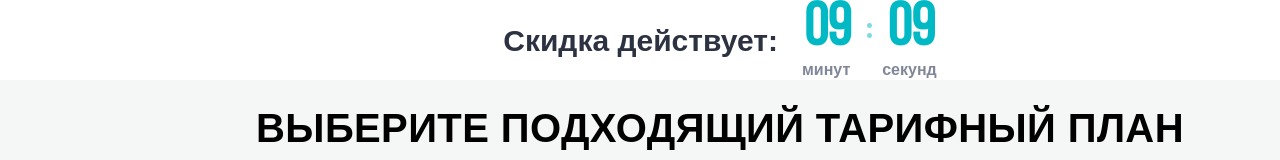
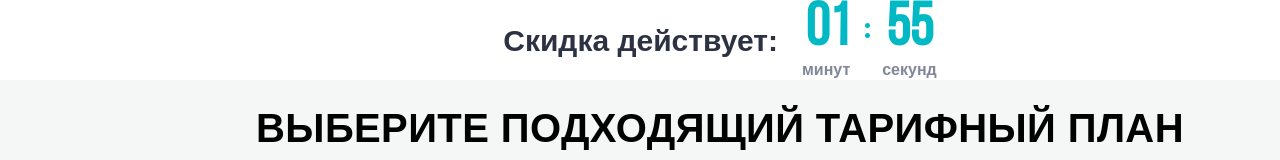
Before and after one commit to LenaRybinskova/sale_timer, a Next.js app: page / in a window 1280 px wide. Shown: the top 160 px of the page. Built offline with nearby package versions, Linux system fonts and the light colour scheme.

Commit message:
add timer, checkbox

```diff
--- a/public/assets/icons/Dot.tsx
+++ b/public/assets/icons/Dot.tsx
@@ -2,7 +2,7 @@ import {Ref, SVGProps, forwardRef, memo} from 'react';
 
 const DotIconSVG = (props: SVGProps<SVGSVGElement>, ref: Ref<SVGSVGElement>) => (
     <svg width="5" height="5" viewBox="0 0 5 5" fill="none" xmlns="http://www.w3.org/2000/svg" {...props} >
-        <circle cx="2.50366" cy="2.5" r="2.5" fill="#01B9C5"/>
+        <circle cx="2.50366" cy="2.5" r="2.5" fill="currentColor"/>
     </svg>
 );
 const ForwardRef = forwardRef(DotIconSVG);
--- a/src/app/layout.tsx
+++ b/src/app/layout.tsx
@@ -1,15 +1,15 @@
 import './globals.css';
 import Header from '@/common/components/Header';
-import Main from '@/common/components/Main';
+import {TimerProvider} from '@/common/utils/TimerProvider';
 
-export default function RootLayout({children}: Readonly<{ children: React.ReactNode }>) {
-
-
+export default function RootLayout({children}: { children: React.ReactNode }) {
     return (
-        <html lang="en" suppressHydrationWarning>
-        <body className={'flex  flex-col w-full'}>
-        <Header/>
-        <Main/>
+        <html lang="en">
+        <body className={'flex flex-col w-full'}>
+          <TimerProvider>
+              <Header/>
+              {children}
+          </TimerProvider>
         </body>
         </html>
     );
--- a/src/app/page.tsx
+++ b/src/app/page.tsx
@@ -1,103 +1,7 @@
-import Image from "next/image";
+import Main from '../common/components/Main';
 
 export default function Home() {
   return (
-    <div className="font-sans grid grid-rows-[20px_1fr_20px] items-center justify-items-center min-h-screen p-8 pb-20 gap-16 sm:p-20">
-      <main className="flex flex-col gap-[32px] row-start-2 items-center sm:items-start">
-        <Image
-          className="dark:invert"
-          src="/next.svg"
-          alt="Next.js logo"
-          width={180}
-          height={38}
-          priority
-        />
-        <ol className="font-mono list-inside list-decimal text-sm/6 text-center sm:text-left">
-          <li className="mb-2 tracking-[-.01em]">
-            Get started by editing{" "}
-            <code className="bg-black/[.05] dark:bg-white/[.06] font-mono font-semibold px-1 py-0.5 rounded">
-              src/app/page.tsx
-            </code>
-            .
-          </li>
-          <li className="tracking-[-.01em]">
-            Save and see your changes instantly.
-          </li>
-        </ol>
-
-        <div className="flex gap-4 items-center flex-col sm:flex-row">
-          <a
-            className="rounded-full border border-solid border-transparent transition-colors flex items-center justify-center bg-foreground text-background gap-2 hover:bg-[#383838] dark:hover:bg-[#ccc] font-medium text-sm sm:text-base h-10 sm:h-12 px-4 sm:px-5 sm:w-auto"
-            href="https://vercel.com/new?utm_source=create-next-app&utm_medium=appdir-template-tw&utm_campaign=create-next-app"
-            target="_blank"
-            rel="noopener noreferrer"
-          >
-            <Image
-              className="dark:invert"
-              src="/vercel.svg"
-              alt="Vercel logomark"
-              width={20}
-              height={20}
-            />
-            Deploy now
-          </a>
-          <a
-            className="rounded-full border border-solid border-black/[.08] dark:border-white/[.145] transition-colors flex items-center justify-center hover:bg-[#f2f2f2] dark:hover:bg-[#1a1a1a] hover:border-transparent font-medium text-sm sm:text-base h-10 sm:h-12 px-4 sm:px-5 w-full sm:w-auto md:w-[158px]"
-            href="https://nextjs.org/docs?utm_source=create-next-app&utm_medium=appdir-template-tw&utm_campaign=create-next-app"
-            target="_blank"
-            rel="noopener noreferrer"
-          >
-            Read our docs
-          </a>
-        </div>
-      </main>
-      <footer className="row-start-3 flex gap-[24px] flex-wrap items-center justify-center">
-        <a
-          className="flex items-center gap-2 hover:underline hover:underline-offset-4"
-          href="https://nextjs.org/learn?utm_source=create-next-app&utm_medium=appdir-template-tw&utm_campaign=create-next-app"
-          target="_blank"
-          rel="noopener noreferrer"
-        >
-          <Image
-            aria-hidden
-            src="/file.svg"
-            alt="File icon"
-            width={16}
-            height={16}
-          />
-          Learn
-        </a>
-        <a
-          className="flex items-center gap-2 hover:underline hover:underline-offset-4"
-          href="https://vercel.com/templates?framework=next.js&utm_source=create-next-app&utm_medium=appdir-template-tw&utm_campaign=create-next-app"
-          target="_blank"
-          rel="noopener noreferrer"
-        >
-          <Image
-            aria-hidden
-            src="/window.svg"
-            alt="Window icon"
-            width={16}
-            height={16}
-          />
-          Examples
-        </a>
-        <a
-          className="flex items-center gap-2 hover:underline hover:underline-offset-4"
-          href="https://nextjs.org?utm_source=create-next-app&utm_medium=appdir-template-tw&utm_campaign=create-next-app"
-          target="_blank"
-          rel="noopener noreferrer"
-        >
-          <Image
-            aria-hidden
-            src="/globe.svg"
-            alt="Globe icon"
-            width={16}
-            height={16}
-          />
-          Go to nextjs.org →
-        </a>
-      </footer>
-    </div>
+    <Main/>
   );
 }
--- a/src/common/components/Header.tsx
+++ b/src/common/components/Header.tsx
@@ -1,25 +1,60 @@
 'use client';
 import DotIconSVG from '../../../public/assets/icons/Dot'
-
+import {useState, useEffect} from 'react';
+import {useTimerContext} from '@/common/utils/TimerProvider';
 
 export default function Header() {
+    console.log('ререндер Header')
+    const [timeLeft, setTimeLeft] = useState(120);
 
+    const context = useTimerContext();
+    if (!context) return null;
+    const {endTime, setEndTime, setCriticalTime} = context;
 
+    useEffect(() => {
+        const timer = setInterval(() => {
+            setTimeLeft(prev => {
+                const newTime = prev - 1;
+
+                if (newTime === 30) {
+                    setCriticalTime(true);
+                }
+
+                if (newTime <= 0) {
+                    clearInterval(timer);
+                    setEndTime(true);
+                    return 0;
+                }
+
+                return newTime;
+            });
+        }, 1000);
+
+        return () => clearInterval(timer);
+    }, [setCriticalTime, setEndTime]);
+
+    const minutes = Math.floor(timeLeft / 60);
+    const seconds = timeLeft % 60;
+/*    TODO вынести в компоненту*/
     return (
         <header className="flex items-center justify-center w-full bg-foreground-secondary h-20">
             <div className="flex justify-center items-center text-center w-full gap-6">
                 <span className="text-text font-bold text-[30px] leading-[130%]">Скидка действует:</span>
                 <div className={'flex items-center justify-center  flex-col '}>
                     <div className={'flex items-center justify- gap-4 '}>
-                        <div className={'flex text-secondary text-[60px] font-family-fourth leading-none font-bold'}>
-                            09
+
+                        {/*//Count*/}
+
+
+                        <div className={`flex  text-[60px] font-family-fourth leading-none font-bold ${endTime ? "text-primary":"text-secondary" }`}>
+                            {minutes.toString().padStart(2, '0')}
                         </div>
                         <div className={'flex flex-col justify-center items-center gap-[5px]'}>
-                            <DotIconSVG className="opacity-50"/>
-                            <DotIconSVG className="opacity-50"/>
+                            <DotIconSVG className={endTime ? "text-primary" : "text-secondary"}/>
+                            <DotIconSVG className={endTime ? "text-primary" : "text-secondary"}/>
                         </div>
-                        <div className={'flex text-secondary text-[60px] font-family-fourth leading-none font-bold'}>
-                            09
+                        <div className={`flex  text-[60px] font-family-fourth leading-none font-bold ${endTime ? "text-primary":"text-secondary" }`}>
+                            {seconds.toString().padStart(2, '0')}
                         </div>
                     </div>
                     <div className={'flex items-center justify-center gap-8'}>
@@ -27,7 +62,6 @@ export default function Header() {
                         <div className="font-bold leading-tight text-text-second font-bold">секунд</div>
                     </div>
                 </div>
-
             </div>
         </header>
     );
--- a/src/common/components/Main.tsx
+++ b/src/common/components/Main.tsx
@@ -3,14 +3,30 @@ import Image from 'next/image';
 import tgBe2Card from './../../../public/assets/image/to_be_2_card.png';
 import Item from '@/common/components/Item';
 import Button from '@/common/components/Button';
-import {useState} from 'react';
+import {useEffect, useState} from 'react';
 import CheckIcon from '../../../public/assets/icons/CheckIcon';
+import {useTimerContext} from '@/common/utils/TimerProvider';
 
 
 export default function Main() {
-
+    console.log("ререндер Main")
     const [isChecked, setIsChecked] = useState<boolean>(false)
     const [selectedItem, setSelectedItem] = useState<boolean>(false)
+    const [changePrice, setChangePrice]=useState(false)
+
+    const context = useTimerContext();
+    if (!context) return null;
+    const {endTime,  criticalTime} = context;
+
+    useEffect(() => {
+        if (criticalTime) {
+            setIsChecked(true);
+        }
+    }, [criticalTime]);
+
+    useEffect(() => {
+        setChangePrice(true)
+    }, [endTime]);
 
     return (
         <main className={'flex w-full p-[26px] px-[172px]'}>
--- /dev/null
+++ b/src/common/utils/TimerProvider.tsx
@@ -0,0 +1,27 @@
+'use client';
+import {createContext, useContext, useState} from 'react';
+
+
+type TimerContextType = {
+    endTime: boolean;
+    setEndTime: (value: boolean) => void;
+    criticalTime: boolean;
+    setCriticalTime: (value: boolean) => void;
+}
+
+const AppContext = createContext<TimerContextType | undefined>(undefined);
+
+export function TimerProvider({children}: { children: React.ReactNode }) {
+    const [endTime, setEndTime] = useState(false);
+    const [criticalTime, setCriticalTime] = useState(false);
+
+    return (
+        <AppContext.Provider value={{endTime, setEndTime, criticalTime, setCriticalTime}}>
+            {children}
+        </AppContext.Provider>
+    );
+}
+
+export function useTimerContext() {
+    return useContext(AppContext);
+}
```
